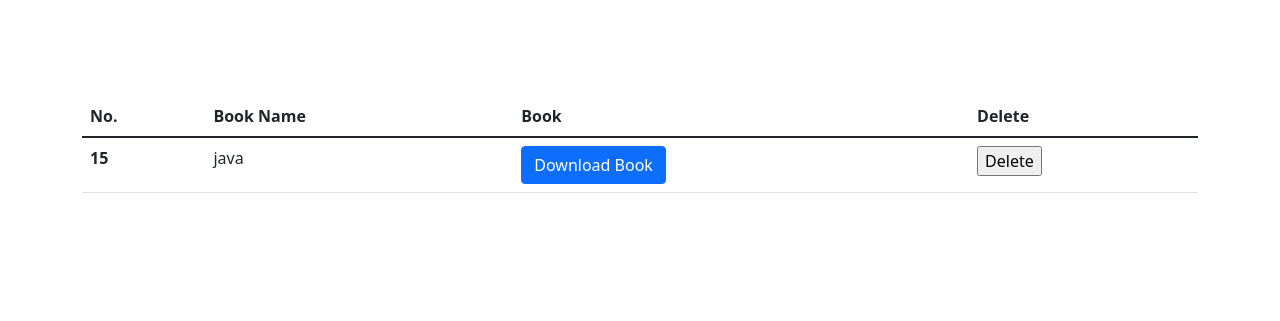
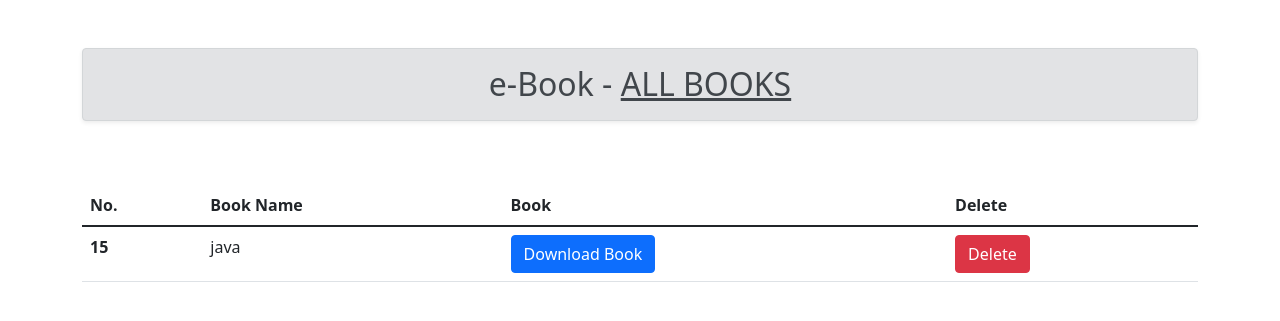
Before and after one commit to 3eingms/e-book, a Django app: page /all/ in a window 1280 px wide. Shown: the part 78-399 px from the top of the page. Run offline with Django 3.2, Linux system fonts and the light colour scheme; a user stored in the database is signed in; data comes from the database, SQL or seed files in the repository; both versions use the stored data as it was after the commit; some libraries are stand-ins or nearby versions.

Commit message:
final change

```diff
--- a/book/templates/book/all.html
+++ b/book/templates/book/all.html
@@ -17,6 +17,11 @@
         {% endfor %}
     {% endif %}
 </div>
+
+<div class="text-center container">
+    <h2 class="alert alert-secondary shadow-sm">e-Book - <u>ALL BOOKS</u></h2>
+</div>
+
 <div class="container py-5">
     <table class="table table-hover">
         <thead>
@@ -39,7 +44,7 @@
                     {% if perms.delete_book %}
                     <form action="{% url 'delete'  data.id %}" method="POST">
                         {% csrf_token %}
-                        <input type="submit" value="Delete">
+                        <input type="submit" value="Delete" class="btn btn-danger">
                     </form>
                     {% else %} <small class="alert alert-danger d-inline-block w-40">You don't have permission to delete this book!</small>
                     {% endif %}
--- a/book/templates/book/data.html
+++ b/book/templates/book/data.html
@@ -17,7 +17,9 @@
 {% endif %}
 </div>
 
-
+<div class="text-center container">
+    <h2 class="alert alert-secondary shadow-sm">e-Book - <u>POST BOOKS</u></h2>
+</div>
 
 
 <form action="" method="POST" enctype="multipart/form-data" class="container py-5"> {% csrf_token %}
@@ -28,5 +30,7 @@
     <br>
     <input type="submit" value="POST" class="btn btn-primary">
     <a href="{% url 'all' %}" class="btn btn-secondary">ALL BOOKS</a>
+    <a href="{% url 'home' %}" class="btn btn-danger float-end">Cancel</a>
 </form>
+
 {% endblock content %}
--- a/book/templates/book/login.html
+++ b/book/templates/book/login.html
@@ -10,6 +10,12 @@
         <h2 class="logo"><a href="/"  style="text-decoration: none; color: white;">e-Book </a><i class="fa-regular fa-books"></i></h2>
     </div>
 </header>
+
+
+<div class="text-center container py-4">
+    <h2 class="alert alert-secondary shadow-sm">e-Book - <u>LOGIN</u></h2>
+</div>
+
 
     <form action="" method="POST" class="container my-5"> {% csrf_token %}
         {% for fm in fm %}
--- a/book/templates/book/signup.html
+++ b/book/templates/book/signup.html
@@ -9,6 +9,12 @@
         <h2 class="logo"><a href="/"  style="text-decoration: none; color: white;">e-Book </a> <i class="fa-regular fa-books"></i></h2>
     </div>
 </header>
+
+<div class="text-center container py-4">
+    <h2 class="alert alert-secondary shadow-sm">e-Book - <u>SIGNUP</u></h2>
+</div>
+
+
     <form action="" method="POST" class="container my-4"> {% csrf_token %}
 
         {% if messages %}
--- a/book/views.py
+++ b/book/views.py
@@ -50,6 +50,7 @@ def loginn(request):
 
 def logouts(request):
     logout(request)
+    messages.success(request,'logout successfully! visit again.')
     return HttpResponseRedirect('/')
 
 # for posting books
--- a/main/urls.py
+++ b/main/urls.py
@@ -22,6 +22,7 @@ from django.conf import settings
 urlpatterns = [
     path('admin/', admin.site.urls),
     path('',views.home,name = 'home'),
+    path('home/',views.home,name = 'home'),
     path('signup/',views.signup_user,name = 'signup'),
     path('login/',views.loginn,name = 'login'),
     path('logout/',views.logouts,name = 'logout'),
@@ -30,3 +31,6 @@ urlpatterns = [
     path('delete/<int:id>/',views.delete_book,name = 'delete'),
 
 ]+ static(settings.MEDIA_URL,document_root = settings.MEDIA_ROOT)
+
+
+#  mudassirsayyed.pythonanywhere.com.
```
Also changed, not shown: book/templates/book/home.html (+17 -1 lines), db.sqlite3, 1 other file.
